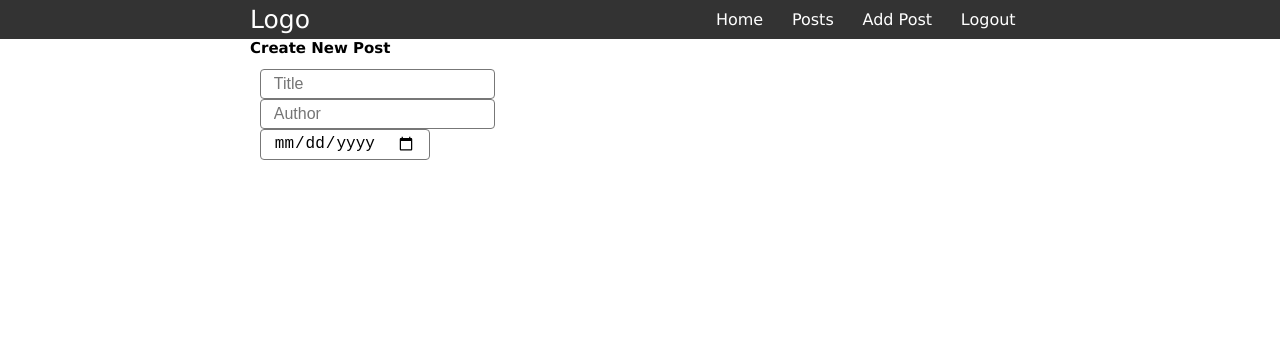
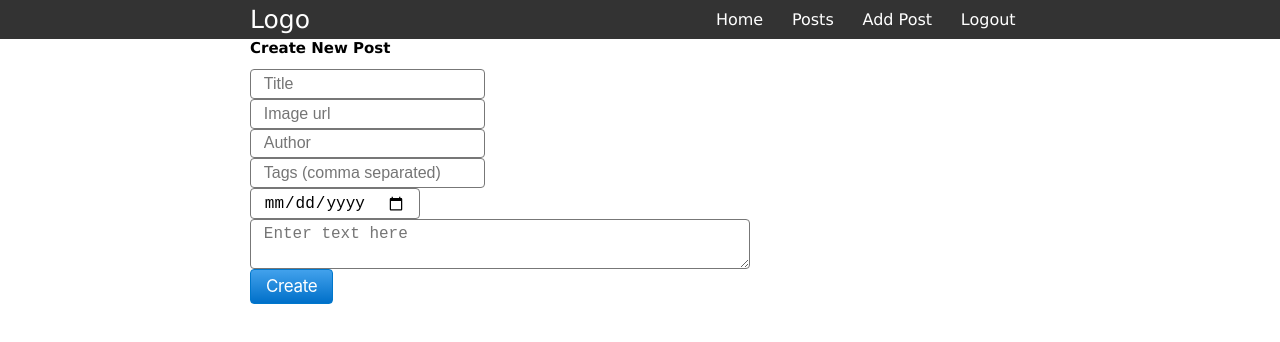
Before and after one commit to MariusAskelovic/13_react_contextApi_posts_crud, a React (Vite) app: page /add-post in a window 1280 px wide. Shown: the top 342 px of the page. Built offline with nearby package versions, Linux system fonts and the light colour scheme.

Commit message:
form html

```diff
--- a/src/components/UI/btn/Btn.jsx
+++ b/src/components/UI/btn/Btn.jsx
@@ -1,8 +1,9 @@
 import css from './Btn.module.css';
 export default function Btn(props) {
+  const calcType = props.sub ? 'submit' : 'button';
   return (
-    <div className={css.btn} onClick={props.onClick}>
+    <button type={calcType} className={css.btn} onClick={props.onClick}>
       {props.children}
-    </div>
+    </button>
   );
 }
--- a/src/components/form/NewPostForm.jsx
+++ b/src/components/form/NewPostForm.jsx
@@ -3,17 +3,34 @@
 // klaidos su Yup (galim pradzioj nesidaryt)
 // sukurus nauja posta naviguosim i Posts
 
+import Btn from '../UI/btn/Btn';
 import Container from '../UI/container/Container';
 
 export default function NewPostForm() {
   return (
-    <Container>
-      <form>
-        <input type='text' placeholder='Title' />
-        <input type='text' placeholder='Author' />
-        <input type='date' placeholder='Author' />
-      </form>
-    </Container>
+    // <Container>
+    <form>
+      <div className='inputBlock'>
+        <input type='text' id='title' placeholder='Title' />
+      </div>
+      <div className='inputBlock'>
+        <input type='url' id='image' placeholder='Image url' />
+      </div>
+      <div className='inputBlock'>
+        <input type='text' id='author' placeholder='Author' />
+      </div>
+      <div className='inputBlock'>
+        <input type='text' id='tags' placeholder='Tags (comma separated)' />
+      </div>
+      <div className='inputBlock'>
+        <input type='date' id='date' />
+      </div>
+      <div className='inputBlock'>
+        <textarea id='body' placeholder='Enter text here'></textarea>
+      </div>
+      <Btn sub>Create</Btn>
+    </form>
+    // </Container>
   );
 }
 
```
